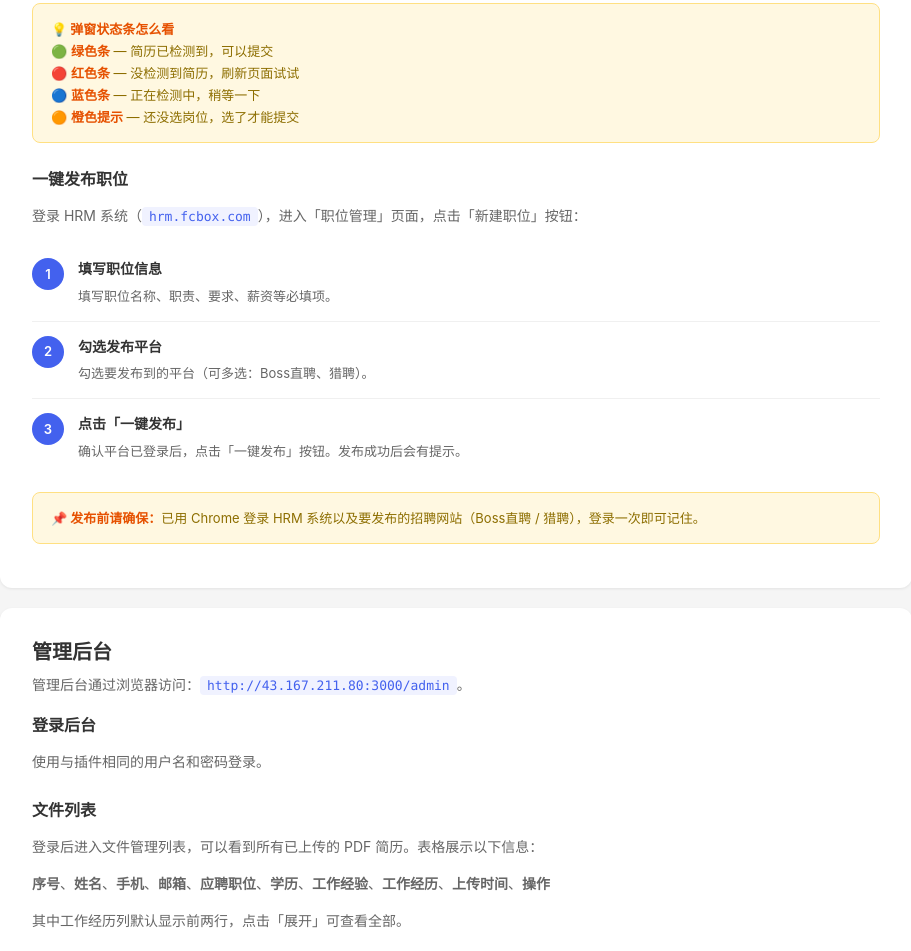
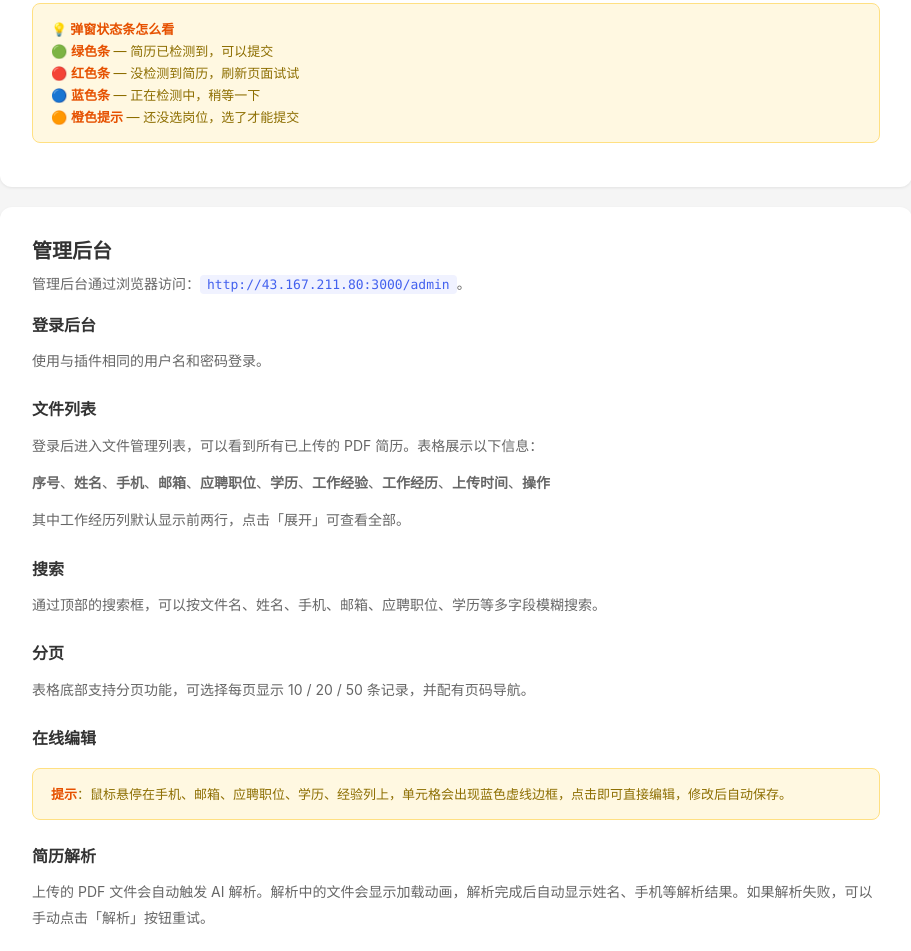
Before and after one commit to echoppl/hr-pdf-plugin, a website: page admin/docs.html in a window 1280 px wide. Shown: the part 3000-3951 px from the top of the page, without its empty margins (184-1095 px from the left). Drawn offline with Linux system fonts and the light colour scheme.

Commit message:
docs: 移除一键发布职位说明（功能未完成）

```diff
--- a/admin/docs.html
+++ b/admin/docs.html
@@ -354,35 +354,6 @@
         🔵 <strong>蓝色条</strong> — 正在检测中，稍等一下<br>
         🟠 <strong>橙色提示</strong> — 还没选岗位，选了才能提交
       </div>
-
-      <h3>一键发布职位</h3>
-      <p>登录 HRM 系统（<code class="inline">hrm.fcbox.com</code>），进入「职位管理」页面，点击「新建职位」按钮：</p>
-      <ol class="step-list">
-        <li>
-          <span class="step-num">1</span>
-          <div class="step-body">
-            <div class="step-title">填写职位信息</div>
-            <div class="step-desc">填写职位名称、职责、要求、薪资等必填项。</div>
-          </div>
-        </li>
-        <li>
-          <span class="step-num">2</span>
-          <div class="step-body">
-            <div class="step-title">勾选发布平台</div>
-            <div class="step-desc">勾选要发布到的平台（可多选：Boss直聘、猎聘）。</div>
-          </div>
-        </li>
-        <li>
-          <span class="step-num">3</span>
-          <div class="step-body">
-            <div class="step-title">点击「一键发布」</div>
-            <div class="step-desc">确认平台已登录后，点击「一键发布」按钮。发布成功后会有提示。</div>
-          </div>
-        </li>
-      </ol>
-      <div class="docs-notice">
-        <strong>📌 发布前请确保：</strong>已用 Chrome 登录 HRM 系统以及要发布的招聘网站（Boss直聘 / 猎聘），登录一次即可记住。
-      </div>
     </div>
 
     <!-- 管理后台 -->
```
